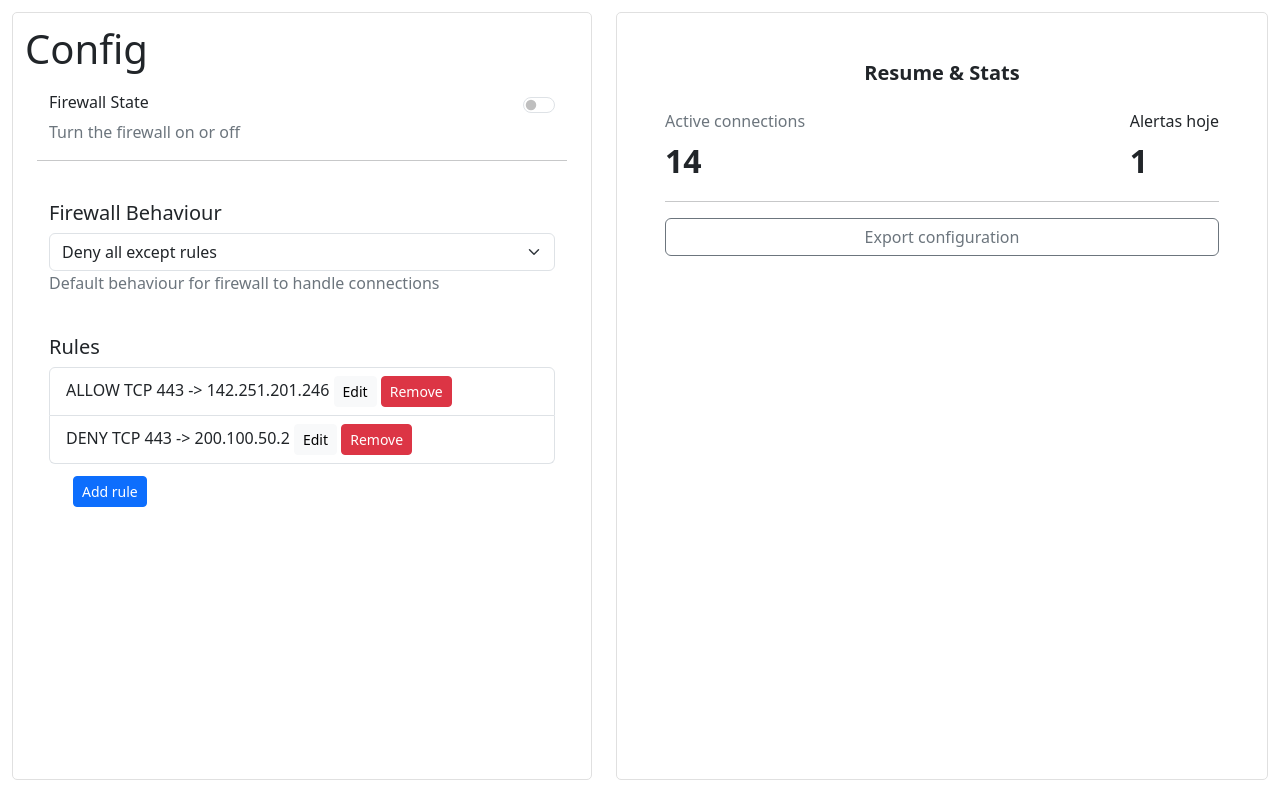
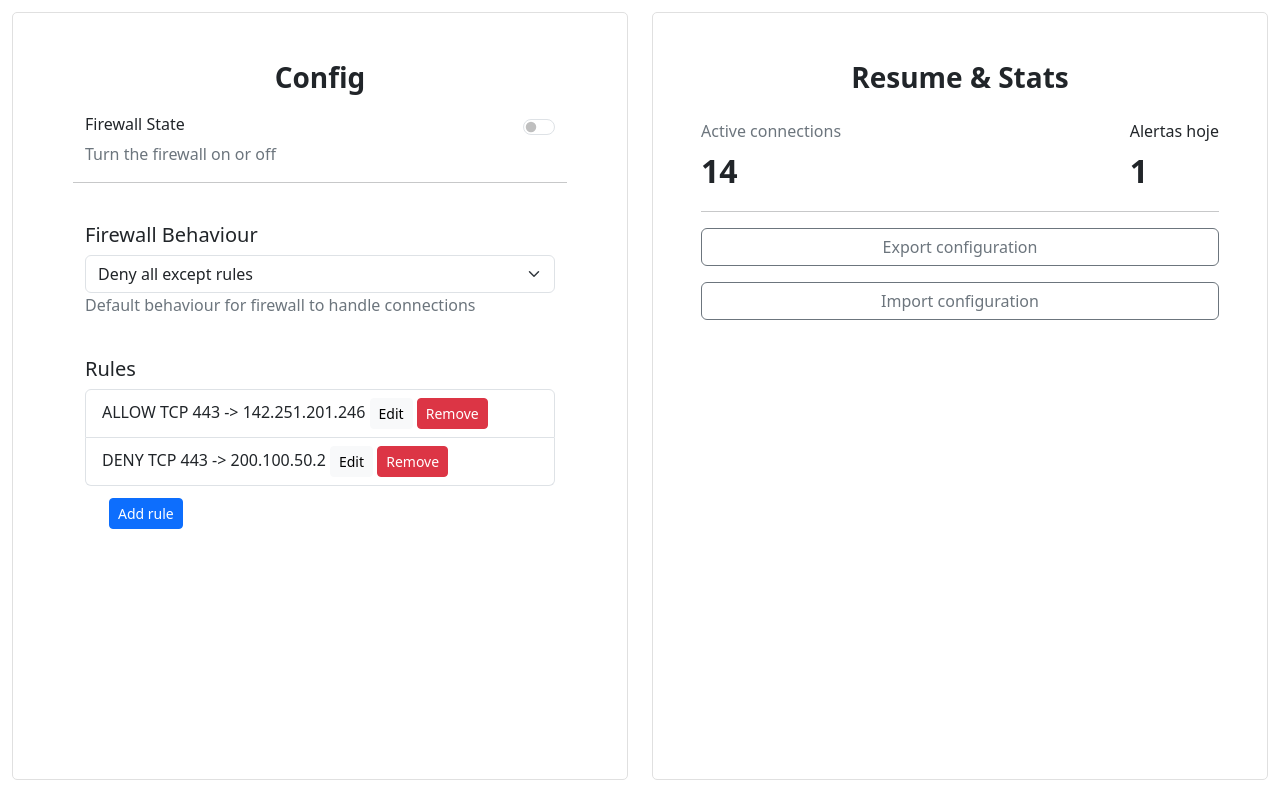
Before and after one commit to icaruuuuuu/firewall-wizard, a plain HTML site: page config.html in a window 1280 px wide. Drawn offline with nearby package versions, Linux system fonts and the light colour scheme.

Commit message:
Config arrumado

```diff
--- a/config.html
+++ b/config.html
@@ -8,8 +8,8 @@
 	<link rel="stylesheet" href="css/config.css">
 </head>
 <body class="pad-body">
-	<div class="wrap">
-		<h3 class="display-6">Config</h3>
+	<div class="wrap p-5">
+		<h3 style="text-align: center;"><b>Config</b></h3>
 		<script src="https://cdn.jsdelivr.net/npm/bootstrap@5.3.8/dist/js/bootstrap.bundle.min.js" integrity="sha384-FKyoEForCGlyvwx9Hj09JcYn3nv7wiPVlz7YYwJrWVcXK/BmnVDxM+D2scQbITxI" crossorigin="anonymous"></script>
 		<div class="pad">
 		<div class="row">
@@ -36,7 +36,6 @@
 		<p class="text-secondary">Default behaviour for firewall to handle connections</p>
 		</div>
 
-
 		<div class="pad">
 		<h5>Rules</h5>
 		<ul class="list-group">
@@ -59,7 +58,7 @@
 
 	<div class="wrap p-5">
 
-		<h5 class="mb-4" style="text-align: center;"><b>Resume & Stats</b></h5>
+		<h3 class="mb-4" style="text-align: center;"><b>Resume & Stats</b></h5>
 		<div class="d-flex justify-content-between align-items-center">
 			<div>
 				<p class="mb-1 text-secondary">Active connections</p>
@@ -76,6 +75,7 @@
 
 	<div class="d-grid gap2 mx-auto">
         <button class="btn btn-outline-secondary">Export configuration</button>
+		<button class="btn btn-outline-secondary mt-3">Import configuration</button>
     </div>
 
 	</div>
```
Also changed, not shown: css/style.css (+1 -30 lines).
